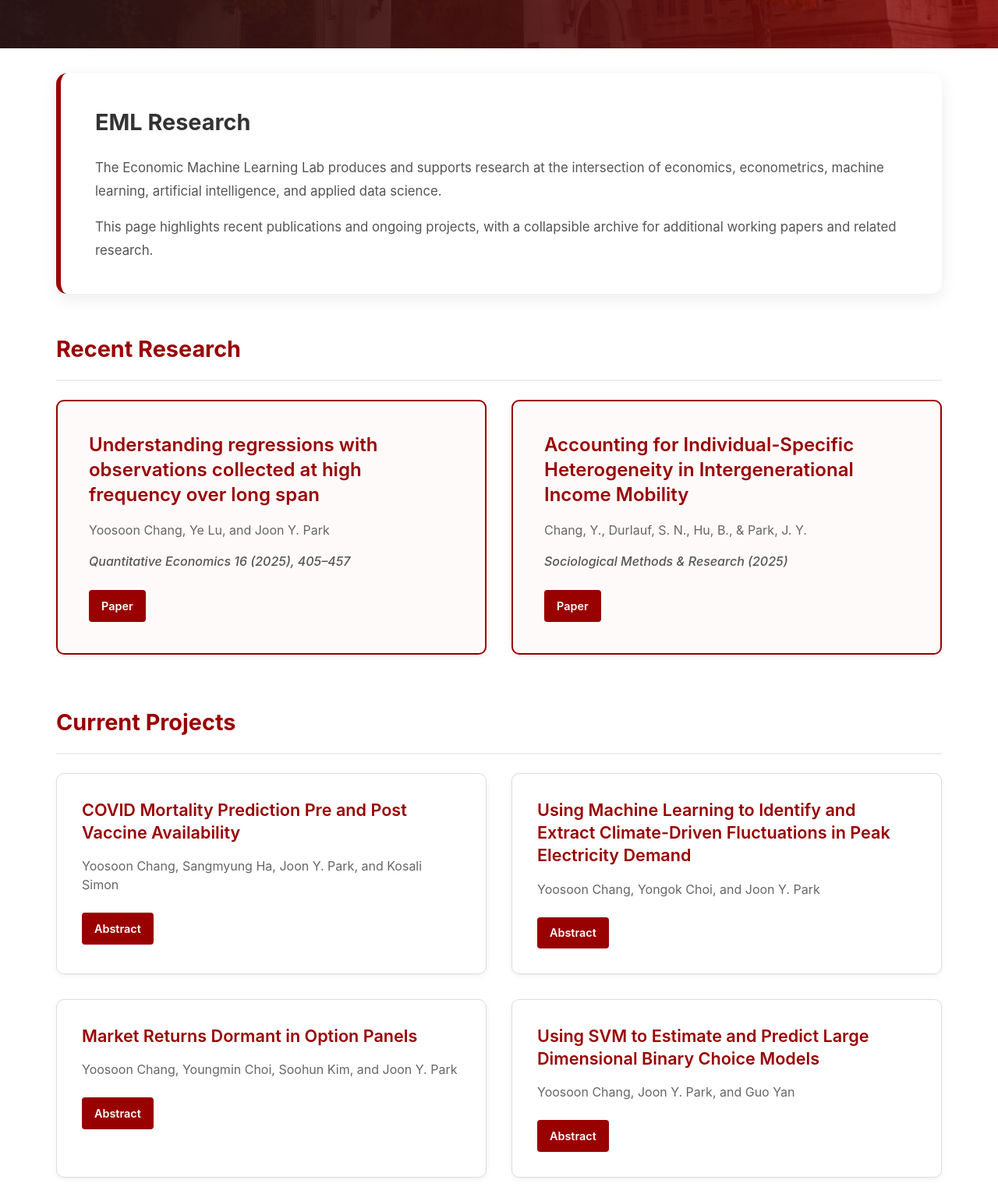
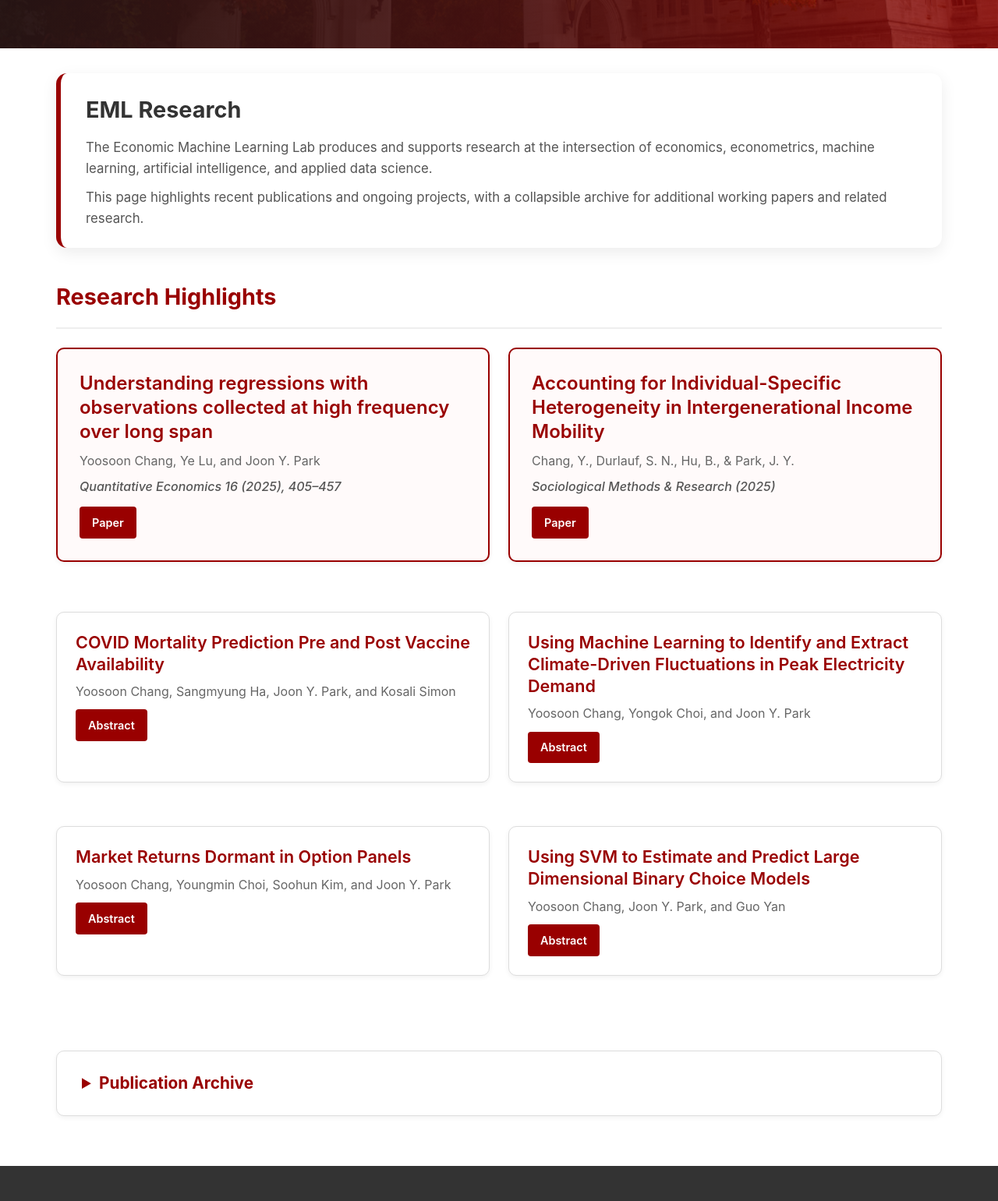
Before and after one commit to eml-lab/eml-lab.github.io, an Astro site: page /publications in a window 1280 px wide. Shown: the part 242-1783 px from the top of the page at 78% size. Built offline with nearby package versions, Linux system fonts and the light colour scheme; Astro itself is replaced by a stand-in of ours.

Commit message:
Finish first round of economizing.

```diff
--- a/src/pages/directors.astro
+++ b/src/pages/directors.astro
@@ -21,7 +21,7 @@ directors.sort((a, b) => a.data.order - b.data.order);
         <main class="main-content">
             <div class="directors-wrap">
                 <section class="leadership-intro">
-                        <h2>Guiding Research at the Intersection of Econometrics, Machine Learning, and Economic Data.</h2>
+                        <h2>Guiding Research at the Intersection of Econometrics and Machine Learning</h2>
                         <p>The Economic Machine Learning Lab is led by two faculty directors whose complementary expertise shapes the lab's research agenda, collaborations, and student development. Together, they support projects that connect econometric theory, machine learning methods, and applied economic questions.</p>
                         <div class="role-structure" aria-label="Director role structure">
                             <div class="role-note">
--- a/src/pages/publications.astro
+++ b/src/pages/publications.astro
@@ -45,7 +45,7 @@ const workingPapers = publications.filter(
             </section>
 
     <section class="publication-section">
-                <h2 class="section-heading">Recent Research</h2>
+    <h2 class="section-heading">Research Highlights</h2>
 
     <div class="featured-publications-grid">
         {featured.map((paper) => (
@@ -75,12 +75,8 @@ const workingPapers = publications.filter(
             </div>
         ))}
     </div>
-            </section>
 
-            <section class="publication-section">
-                <h2 class="section-heading">Current Projects</h2>
-
-                <div class="projects-grid">
+    <div class="projects-grid combined-projects-grid">
         {projects.map((paper) => (
             <div class="publication-card">
                 <h3 class="publication-title">
--- a/src/styles/publications.css
+++ b/src/styles/publications.css
@@ -1,6 +1,6 @@
 .publications-intro {
-    margin-bottom: 3rem;
-    padding: 2.5rem 2.75rem;
+    margin-bottom: 2rem;
+    padding: 1.5rem 2rem;
 
     background: white;
 
@@ -11,7 +11,7 @@
 }
 
 .publications-intro h2 {
-    margin-bottom: 1.25rem;
+    margin-bottom: 0.75rem;
 
     color: #333;
 
@@ -20,12 +20,12 @@
 
 .publications-intro p {
     max-width: none;
-    margin-bottom: 1rem;
+    margin-bottom: 0.65rem;
 
     color: #555;
 
     font-size: 1.05rem;
-    line-height: 1.8;
+    line-height: 1.6;
 }
 
 .publications-intro p:last-child {
@@ -36,6 +36,10 @@
     color: #990000;
     margin-bottom: 1.5rem;
     font-size: 1.8rem;
+}
+
+.combined-projects-grid {
+    margin-top: 2rem;
 }
 
         .publication-section {
@@ -52,26 +56,33 @@
 .featured-publications-grid {
     display: grid;
     grid-template-columns: repeat(2, 1fr);
-            gap: 2rem;
+    gap: 1.5rem;
 }
 
 .projects-grid {
     display: grid;
     grid-template-columns: repeat(auto-fit, minmax(450px, 1fr));
-            gap: 2rem;
+    gap: 1.5rem;
 }
 
 .publication-card {
     display: block;
+    padding: 1.5rem;
+
     background: white;
+    color: #333;
+
+    border: 1px solid #ddd;
     border-radius: 10px;
-            padding: 2rem;
-            margin-bottom: 0;
-            box-shadow: 0 2px 6px rgba(0,0,0,0.06);
-            border: 1px solid #ddd;
-            color: #333;
+
+    box-shadow: 0 2px 6px rgba(0, 0, 0, 0.06);
+
     text-decoration: none;
-            transition: transform 0.25s ease, box-shadow 0.25s ease, border-color 0.25s ease;
+
+    transition:
+        transform 0.25s ease,
+        box-shadow 0.25s ease,
+        border-color 0.25s ease;
 }
 
         .publication-card:hover {
@@ -81,17 +92,21 @@
         }
 
 .featured-publication {
+    padding: 1.75rem;
+
+    background: #fffafa;
+
     border: 2px solid #990000;
-            background: #fffafa;
-            padding: 2.5rem;
 }
 
 .publication-title {
+    margin-bottom: 0.65rem;
+
+    color: #990000;
+
     font-size: 1.35rem;
-            color: #990000;
-            margin-bottom: 1rem;
     font-weight: 600;
-            line-height: 1.35;
+    line-height: 1.3;
 }
 
         .featured-publication .publication-title {
@@ -99,24 +114,29 @@
         }
 
 .publication-authors {
+    margin-bottom: 0.65rem;
+
     color: #666;
-            margin-bottom: 1rem;
-            line-height: 1.5;
+
+    line-height: 1.4;
 }
 
 .publication-journal,
 .publication-status {
+    margin-bottom: 0.65rem;
+
     color: #555;
-            margin-bottom: 1rem;
+
     font-weight: 500;
     font-style: italic;
 }
 
 .publication-links {
     display: flex;
+    flex-wrap: wrap;
     gap: 0.5rem;
-            flex-wrap: wrap;
-            margin-top: 1.5rem;
+
+    margin-top: 0.75rem;
 }
 
         .pub-link {
```
Also changed, not shown: src/pages/workshops.astro (+3 -9 lines), src/styles/directors.css (+22 -11 lines), src/styles/presentations.css (+36 -15 lines), src/styles/workshops.css (+44 -21 lines). Lines whose indentation alone changed are shown as unchanged.
